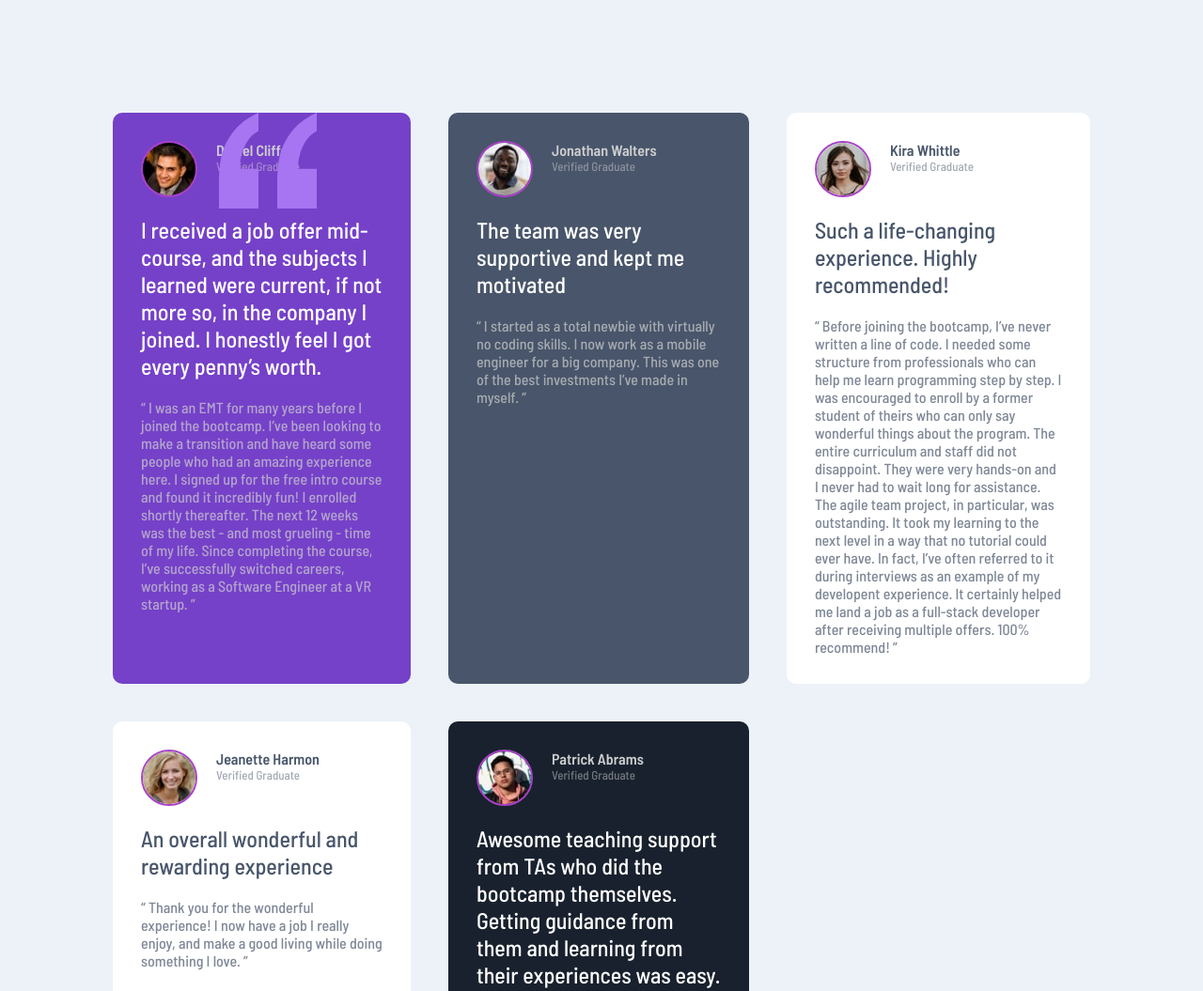
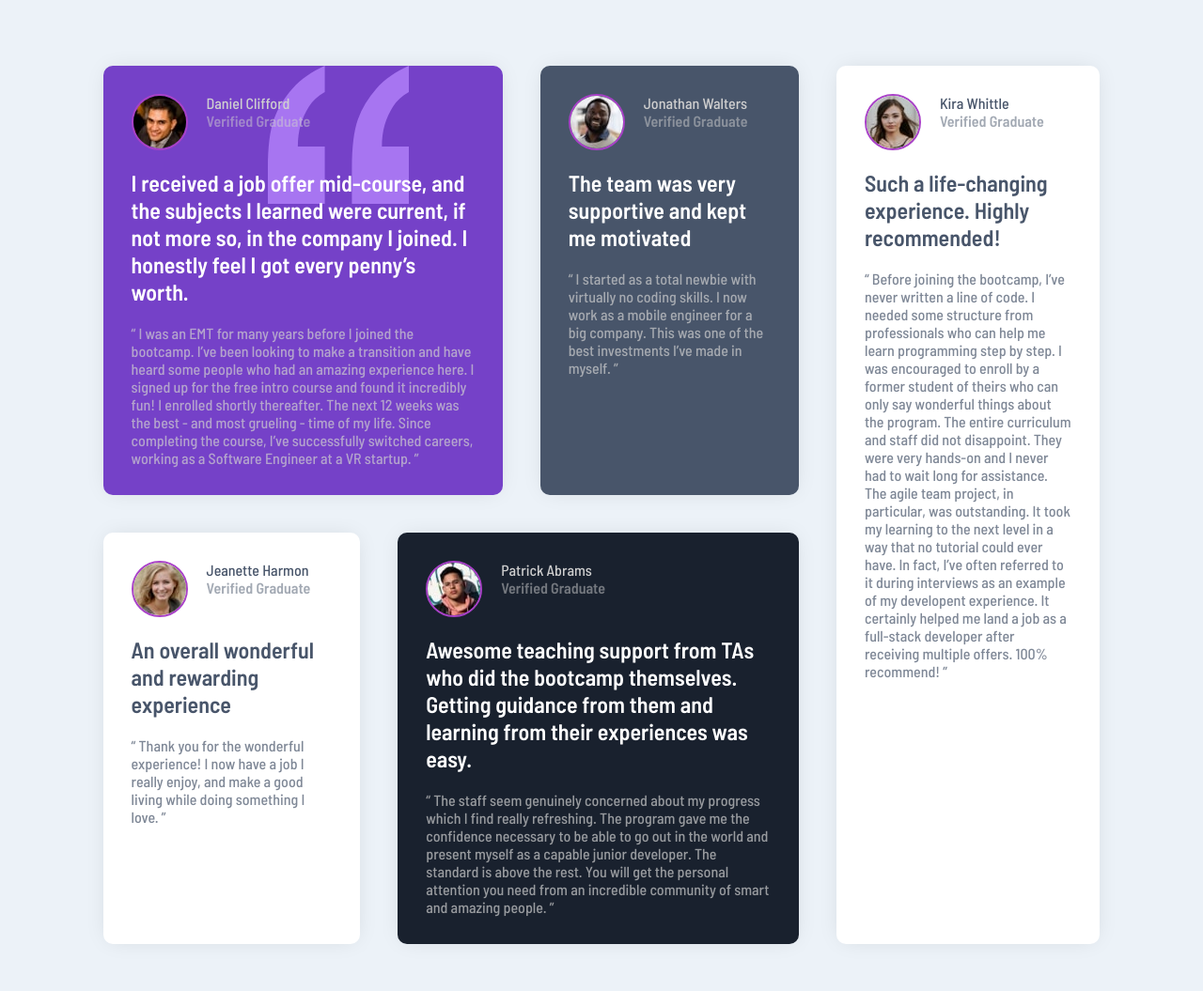
Before and after one commit to elvisdurmishi/frontend-mentor-challange1, a plain HTML site: page index.html in a window 1280 px wide. Shown: the top 1055 px of the page at 94% size. Drawn offline with Linux system fonts and the light colour scheme.

Commit message:
Adjusted Grid Layout

```diff
--- a/css/styles.css
+++ b/css/styles.css
@@ -6,13 +6,15 @@
 body{
     font-family: 'Barlow Semi Condensed', sans-serif;
     background-color: hsl(210, 46%, 95%);
+    font-weight: 500;
 }
 
 .section{
     display: grid;
-    grid-template-columns: auto auto auto;
-    grid-template-rows: auto auto;
-    margin: 100px;
+    grid-template-columns: auto auto auto auto;
+    grid-template-rows: auto auto auto;
+    width: 86%;
+    margin: 50px auto;
 }
 
 .section-card{
@@ -20,6 +22,7 @@ body{
     padding: 30px;
     margin: 20px 20px;
     border-radius: 10px;
+    box-shadow: 0px 0px 24px -6px rgba(0,0,0,0.13);
 }
 
 .profile-section{
@@ -27,19 +30,32 @@ body{
     flex-direction: row;
 }
 
+.profile-info{
+    display: flex;
+    flex-direction: column;
+}
+
 .violet{
     background-color: hsl(263, 55%, 52%);
-    flex: 300px;
+    grid-column: 1/4;
 }
 
 .grayish{
     background-color: hsl(217, 19%, 35%);
-    flex: 100px;
+}
+
+.wh-first{
+    grid-column: 1/2;
+}
+
+.wh-second{
+    grid-row: 1/3;
+    grid-column: 5/5;
 }
 
 .blackish{
     background-color: hsl(219, 29%, 14%);
-    flex: 300px;
+    grid-column: 2/5;
 }
 
 .violet, .grayish, .blackish{
@@ -48,25 +64,23 @@ body{
 
 .white{
     background-color: hsl(0, 0%, 100%);
-    flex: 100px;
     color: hsl(217, 19%, 35%);
 }
 
-.name{
-    font-size: 16px;
+.title{
     font-weight: 600;
-}
-
-.title{
-    font-size: 13px;
-    font-weight: 500;
     opacity: 50%;
 }
 
+.name, .title{
+    z-index: 1;
+}
+
 .quote{
+    position: relative;
     color: white;
-    font-size: 24px;
     margin: 20px 0;
+    z-index: 1;
 }
 
 .dark-quote{
@@ -90,7 +104,9 @@ body{
 }
 
 .quotation{
+    display: block;
     position: absolute;
-    top: 0;
+    top: 0px;
     right: 100px;
+    width: 150px;
 }
--- a/index.html
+++ b/index.html
@@ -38,8 +38,8 @@
             class="profile-picture"
           />
           <div class="profile-info">
-            <h1 class="name">Daniel Clifford</h1>
-            <h2 class="title">Verified Graduate</h2>
+            <span class="name">Daniel Clifford</span>
+            <span class="title">Verified Graduate</span>
           </div>
         </div>
         <img
@@ -47,11 +47,11 @@
           src="./images/bg-pattern-quotation.svg"
           alt="quotation"
         />
-        <p class="quote">
+        <h2 class="quote">
           I received a job offer mid-course, and the subjects I learned were
           current, if not more so, in the company I joined. I honestly feel I
           got every penny’s worth.
-        </p>
+        </h2>
         <p class="description">
           “ I was an EMT for many years before I joined the bootcamp. I’ve been
           looking to make a transition and have heard some people who had an
@@ -70,18 +70,66 @@
             class="profile-picture"
           />
           <div class="profile-info">
-            <h1 class="name">Jonathan Walters</h1>
-            <h2 class="title">Verified Graduate</h2>
+            <span class="name">Jonathan Walters</span>
+            <span class="title">Verified Graduate</span>
           </div>
         </div>
-        <p class="quote">The team was very supportive and kept me motivated</p>
+        <h2 class="quote">
+          The team was very supportive and kept me motivated
+        </h2>
         <p class="description">
           “ I started as a total newbie with virtually no coding skills. I now
           work as a mobile engineer for a big company. This was one of the best
           investments I’ve made in myself. ”
         </p>
       </div>
-      <div class="section-card white">
+      <div class="section-card white wh-first">
+        <div class="profile-section">
+          <img
+            src="./images/image-jeanette.jpg"
+            alt="Jeanette-Harmon"
+            class="profile-picture"
+          />
+          <div class="profile-info">
+            <span class="name">Jeanette Harmon</span>
+            <span class="title">Verified Graduate</span>
+          </div>
+        </div>
+        <h2 class="quote dark-quote">
+          An overall wonderful and rewarding experience
+        </h2>
+        <p class="description dark-description">
+          “ Thank you for the wonderful experience! I now have a job I really
+          enjoy, and make a good living while doing something I love. ”
+        </p>
+      </div>
+      <div class="section-card blackish">
+        <div class="profile-section">
+          <img
+            src="./images/image-patrick.jpg"
+            alt="Patrick-Abrams"
+            class="profile-picture"
+          />
+          <div class="profile-info">
+            <span class="name">Patrick Abrams</span>
+            <span class="title">Verified Graduate</span>
+          </div>
+        </div>
+        <h2 class="quote">
+          Awesome teaching support from TAs who did the bootcamp themselves.
+          Getting guidance from them and learning from their experiences was
+          easy.
+        </h2>
+        <p class="description">
+          “ The staff seem genuinely concerned about my progress which I find
+          really refreshing. The program gave me the confidence necessary to be
+          able to go out in the world and present myself as a capable junior
+          developer. The standard is above the rest. You will get the personal
+          attention you need from an incredible community of smart and amazing
+          people. ”
+        </p>
+      </div>
+      <div class="section-card white wh-second">
         <div class="profile-section">
           <img
             src="./images/image-kira.jpg"
@@ -89,13 +137,13 @@
             class="profile-picture"
           />
           <div class="profile-info">
-            <h1 class="name">Kira Whittle</h1>
-            <h2 class="title">Verified Graduate</h2>
+            <span class="name">Kira Whittle</span>
+            <span class="title">Verified Graduate</span>
           </div>
         </div>
-        <p class="quote dark-quote">
+        <h2 class="quote dark-quote">
           Such a life-changing experience. Highly recommended!
-        </p>
+        </h2>
         <p class="description dark-description">
           “ Before joining the bootcamp, I’ve never written a line of code. I
           needed some structure from professionals who can help me learn
@@ -110,52 +158,6 @@
           developer after receiving multiple offers. 100% recommend! ”
         </p>
       </div>
-      <div class="section-card white">
-        <div class="profile-section">
-          <img
-            src="./images/image-jeanette.jpg"
-            alt="Jeanette-Harmon"
-            class="profile-picture"
-          />
-          <div class="profile-info">
-            <h1 class="name">Jeanette Harmon</h1>
-            <h2 class="title">Verified Graduate</h2>
-          </div>
-        </div>
-        <p class="quote dark-quote">
-          An overall wonderful and rewarding experience
-        </p>
-        <p class="description dark-description">
-          “ Thank you for the wonderful experience! I now have a job I really
-          enjoy, and make a good living while doing something I love. ”
-        </p>
-      </div>
-      <div class="section-card blackish">
-        <div class="profile-section">
-          <img
-            src="./images/image-patrick.jpg"
-            alt="Patrick-Abrams"
-            class="profile-picture"
-          />
-          <div class="profile-info">
-            <h1 class="name">Patrick Abrams</h1>
-            <h2 class="title">Verified Graduate</h2>
-          </div>
-        </div>
-        <p class="quote">
-          Awesome teaching support from TAs who did the bootcamp themselves.
-          Getting guidance from them and learning from their experiences was
-          easy.
-        </p>
-        <p class="description">
-          “ The staff seem genuinely concerned about my progress which I find
-          really refreshing. The program gave me the confidence necessary to be
-          able to go out in the world and present myself as a capable junior
-          developer. The standard is above the rest. You will get the personal
-          attention you need from an incredible community of smart and amazing
-          people. ”
-        </p>
-      </div>
     </div>
     <div class="attribution">
       Challenge by
```
